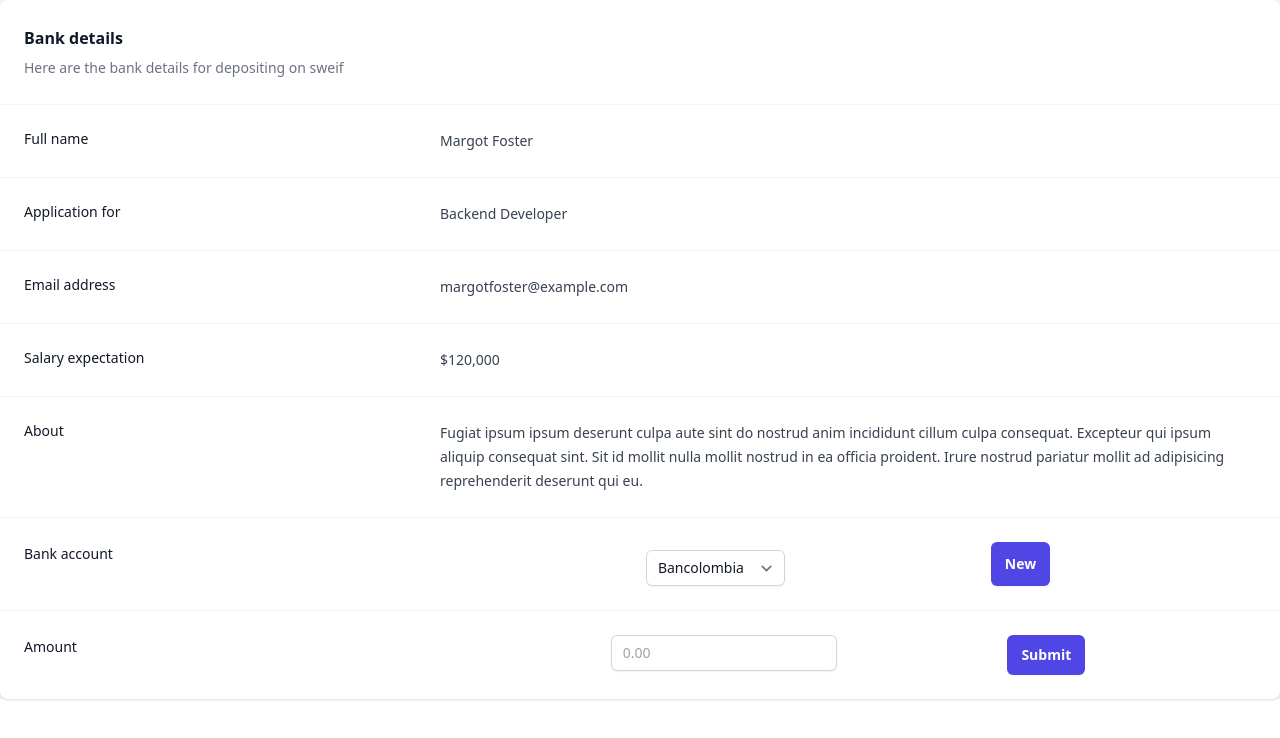
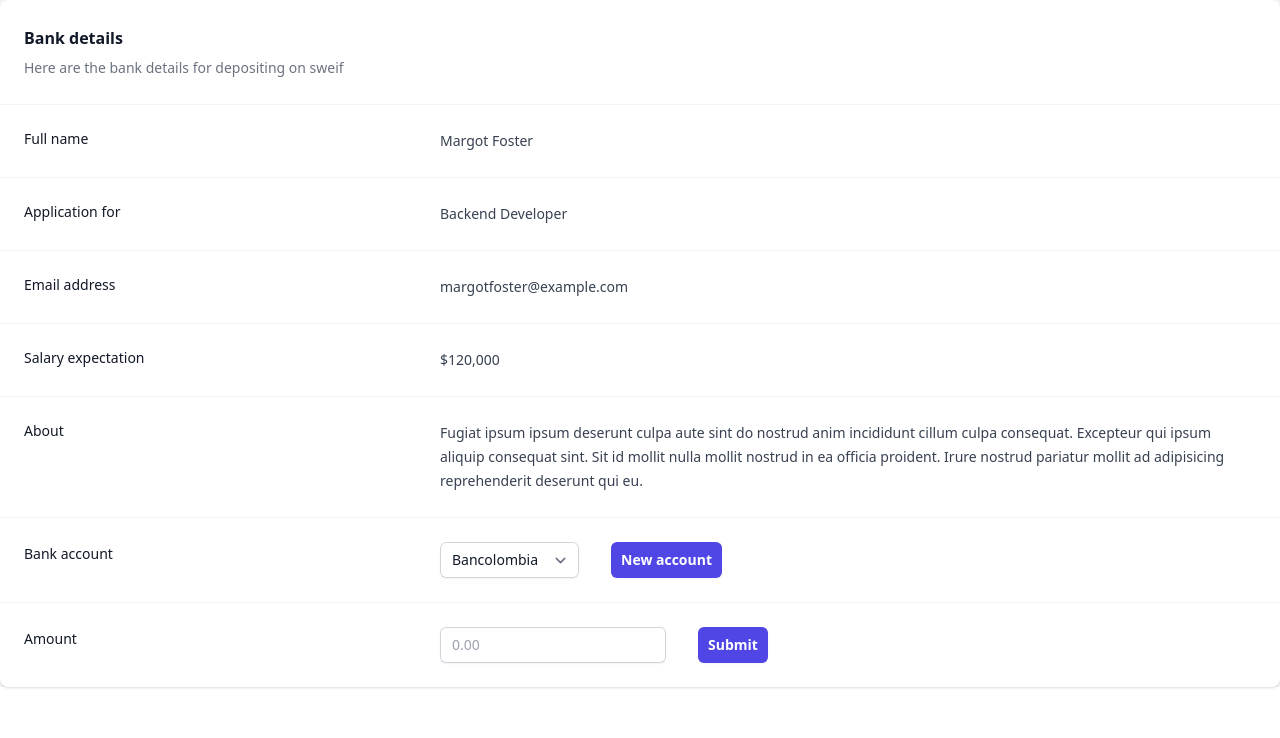
Before and after one commit to happysalada/sweif, a SvelteKit app: page /1/deposit in a window 1280 px wide. Shown: the top 738 px of the page. Built offline with nearby package versions, Linux system fonts and the light colour scheme.

Commit message:
deposit page styles

```diff
--- a/src/routes/[user]/deposit/+page.svelte
+++ b/src/routes/[user]/deposit/+page.svelte
@@ -46,11 +46,11 @@
       <div class="px-4 py-6 sm:grid sm:grid-cols-3 sm:gap-4 sm:px-6">
         <dt class="text-sm font-medium leading-6 text-gray-900">Bank account</dt>
         <dd class="mt-2 text-sm text-gray-900 sm:col-span-2 sm:mt-0">
-          <div class="flex justify-evenly">
+          <div class="flex justify-start gap-8">
 
   					<div class="sm:col-span-2">
               <label for="bankAccount" class="sr-only">Bank account</label>
-  						<div class="mt-2">
+  						<div>
   							<select
   								id="bankAccount"
   								name="bankAccount"
@@ -62,7 +62,7 @@
   						</div>
   					</div>
 
-            <button type="button" class="rounded-md bg-indigo-600 px-3.5 py-2.5 text-sm font-semibold text-white shadow-sm hover:bg-indigo-500 focus-visible:outline focus-visible:outline-2 focus-visible:outline-offset-2 focus-visible:outline-indigo-600">New</button>
+            <button type="button" class="rounded-md bg-indigo-600 px-2.5 text-sm font-semibold text-white shadow-sm hover:bg-indigo-500 focus-visible:outline focus-visible:outline-2 focus-visible:outline-offset-2 focus-visible:outline-indigo-600">New account</button>
           </div>
         </dd>
       </div>
@@ -70,13 +70,13 @@
       <div class="px-4 py-6 sm:grid sm:grid-cols-3 sm:gap-4 sm:px-6">
         <dt class="text-sm font-medium leading-6 text-gray-900">Amount</dt>
         <dd class="mt-2 text-sm text-gray-900 sm:col-span-2 sm:mt-0">
-          <div class="flex justify-evenly">
+          <div class="flex justify-start gap-8">
             <div>
               <label for="email" class="sr-only">Amount</label>
               <input type="number" name="amount" id="amount" class="block w-full rounded-md border-0 py-1.5 text-gray-900 shadow-sm ring-1 ring-inset ring-gray-300 placeholder:text-gray-400 focus:ring-2 focus:ring-inset focus:ring-indigo-600 sm:text-sm sm:leading-6" placeholder="0.00">
             </div>
 
-            <button type="button" class="rounded-md bg-indigo-600 px-3.5 py-2.5 text-sm font-semibold text-white shadow-sm hover:bg-indigo-500 focus-visible:outline focus-visible:outline-2 focus-visible:outline-offset-2 focus-visible:outline-indigo-600">Submit</button>
+            <button type="button" class="rounded-md bg-indigo-600 px-2.5 text-sm font-semibold text-white shadow-sm hover:bg-indigo-500 focus-visible:outline focus-visible:outline-2 focus-visible:outline-offset-2 focus-visible:outline-indigo-600">Submit</button>
           </div>
         </dd>
       </div>
```
